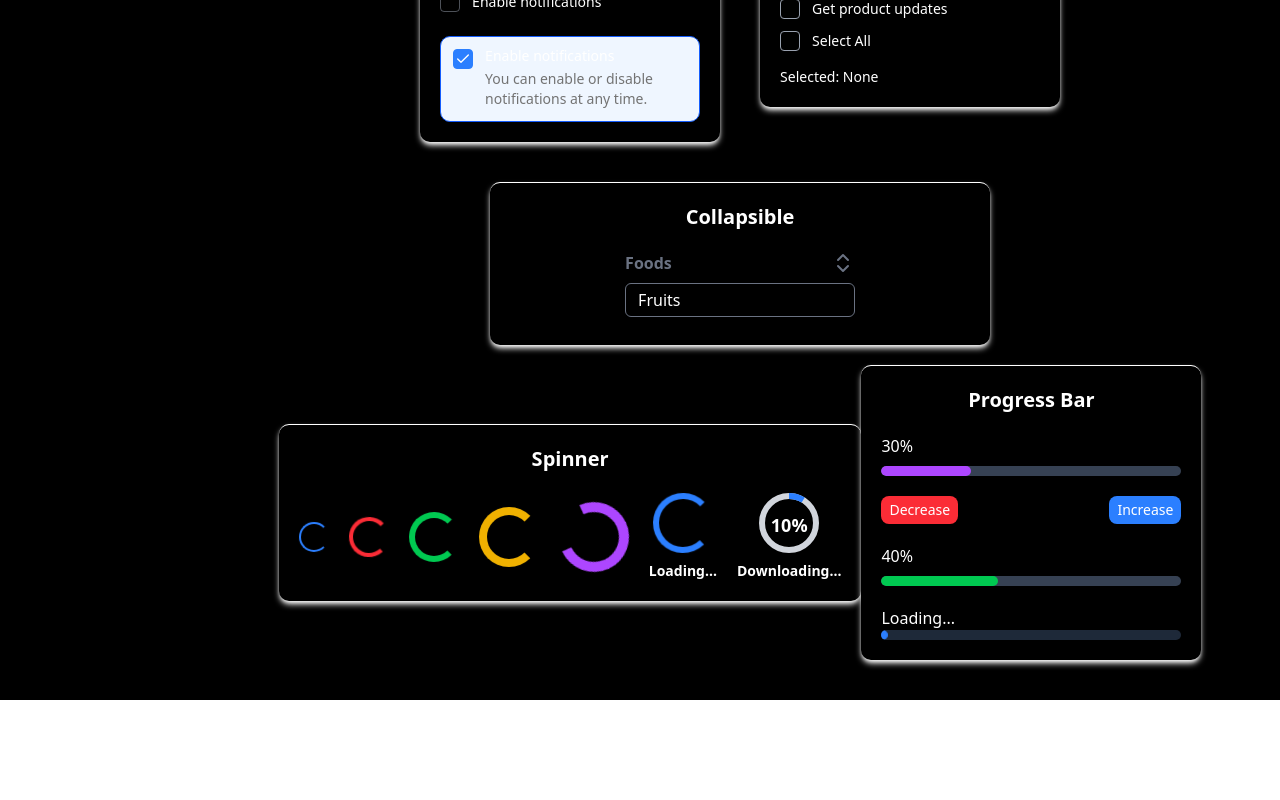
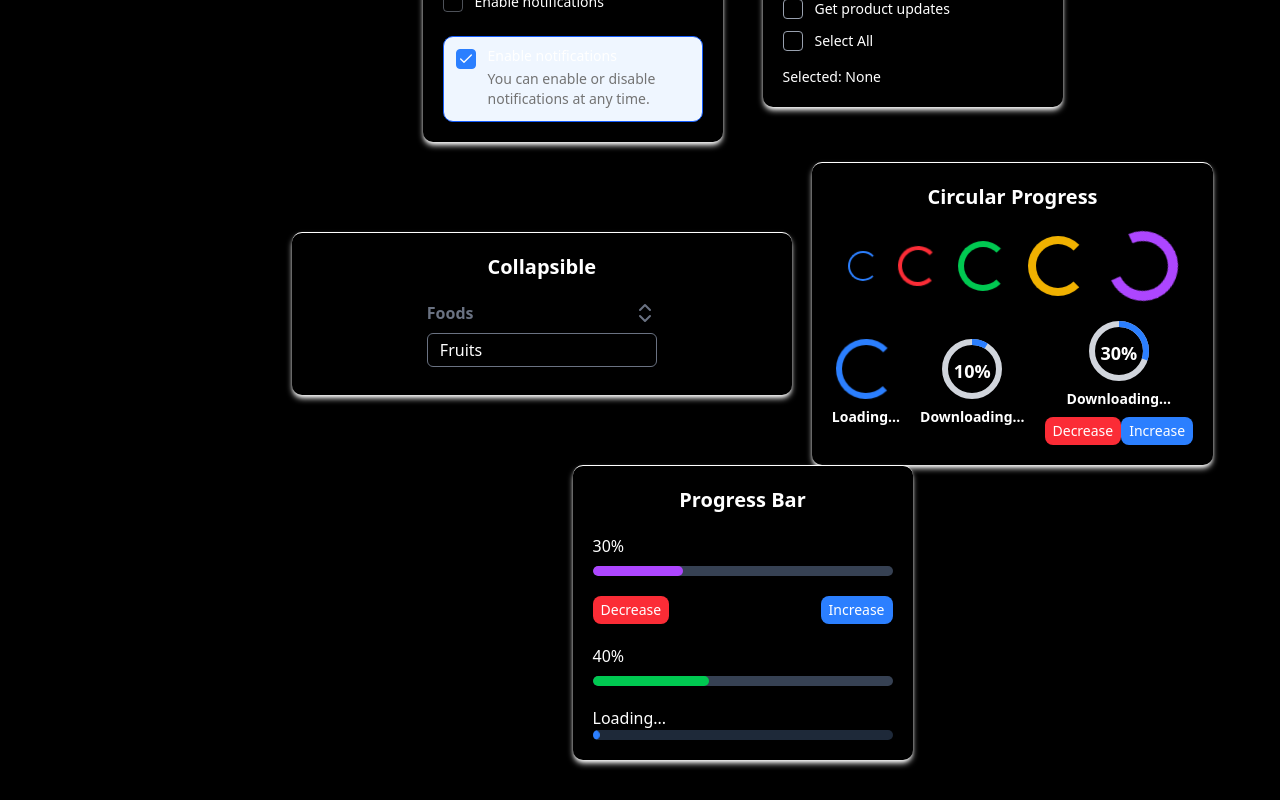
Before and after one commit to Jnguyen7525/minui, a React (Vite) app: page / in a window 1280 px wide. Shown: the part 2246-3046 px from the top of the page. Before the commit the page ends 2946 px from the top, so only its background shows below. Built offline with nearby package versions, Linux system fonts and the light colour scheme.

Commit message:
finish progress stuff

```diff
--- a/src/App.tsx
+++ b/src/App.tsx
@@ -136,7 +136,6 @@ function App() {
 
   return (
     <div className="min-h-screen bg-black text-white overflow-y-scroll scrollbar-hide flex flex-col ">
-      {/* // <div className="min-h-screen bg-black text-white flex items-center justify-center p-8 relative"> */}
       {/* Header */}
       <Header />
 
@@ -146,7 +145,6 @@ function App() {
           <Sidebar />
         </div>
 
-        {/* <div className="grid gap-10 grid-cols-1 md:grid-cols-2 pr-10"> */}
         <div
           className="flex flex-wrap p-10 items-center justify-center
         "
@@ -158,7 +156,6 @@ function App() {
               <AccordionItem
                 title="Section 1"
                 bgColor="black"
-                // borderColor="border-blue-500"
                 textColor="white"
               >
                 This is the first section
@@ -166,7 +163,6 @@ function App() {
               <AccordionItem
                 title="Section 2"
                 bgColor="black"
-                // borderColor="border-red-500"
                 textColor="white"
               >
                 More content here
@@ -174,7 +170,6 @@ function App() {
               <AccordionItem
                 title="Section 3"
                 bgColor="black"
-                // borderColor="border-yellow-500"
                 textColor="white"
               >
                 Final section details
@@ -789,11 +784,15 @@ function App() {
             </div>
           </div>
 
-          {/* spinner */}
+          {/* Circular Progress */}
           <div className="flex flex-col items-center bg-black p-5 rounded-lg shadow-md shadow-white h-fit w-fit border-t-[1px] ">
-            <h2 className="text-xl font-bold mb-5">Spinner</h2>
+            <h2 className="text-xl font-bold mb-5">Circular Progress</h2>
 
-            <div className="flex space-x-5 items-center justify-center">
+            <div className="flex flex-col space-y-5 items-center justify-center">
+              <div
+                className="flex space-x-5 items-center justify-center
+              "
+              >
                 {/* Default Spinner */}
                 <CircularProgress
                   size={30}
@@ -826,7 +825,11 @@ function App() {
                   borderWidth={10}
                   borderColor="border-purple-500"
                 />
-
+              </div>
+              <div
+                className="flex space-x-5 items-center justify-center
+              "
+              >
                 {/* Indeterminate Progress */}
                 <CircularProgress
                   borderColor="border-blue-500"
@@ -834,14 +837,44 @@ function App() {
                 />
 
                 {/* Progress Tracking */}
-              {/* Progress Tracking (Now Working) */}
                 <CircularProgress
                   showValueLabel
                   progress={circularprogress}
                   label="Downloading..."
                 />
+
+                <div className="flex flex-col space-y-2">
+                  {/* Circular Progress Bar */}
+                  <CircularProgress
+                    showValueLabel
+                    progress={progress}
+                    label="Downloading..."
+                  />
+
+                  {/* Update Progress buttons */}
+                  <div className="flex w-full justify-between text-sm">
+                    <button
+                      className="bg-red-500 text-white px-2 py-1 rounded-md"
+                      onClick={() =>
+                        setProgress((prev) => Math.max(prev - 10, 0))
+                      }
+                    >
+                      Decrease
+                    </button>
+                    <button
+                      className="bg-blue-500 text-white px-2 py-1 rounded-md"
+                      onClick={() =>
+                        setProgress((prev) => Math.min(prev + 10, 100))
+                      }
+                    >
+                      Increase
+                    </button>
                   </div>
                 </div>
+              </div>
+            </div>
+          </div>
+
           {/* Progressbar */}
           <div className="flex flex-col space-y-5 items-center bg-black p-5 rounded-lg shadow-md shadow-white h-fit w-fit border-t-[1px]">
             <h2 className="text-xl font-bold">Progress Bar</h2>
```
Lines whose indentation alone changed are shown as unchanged.
